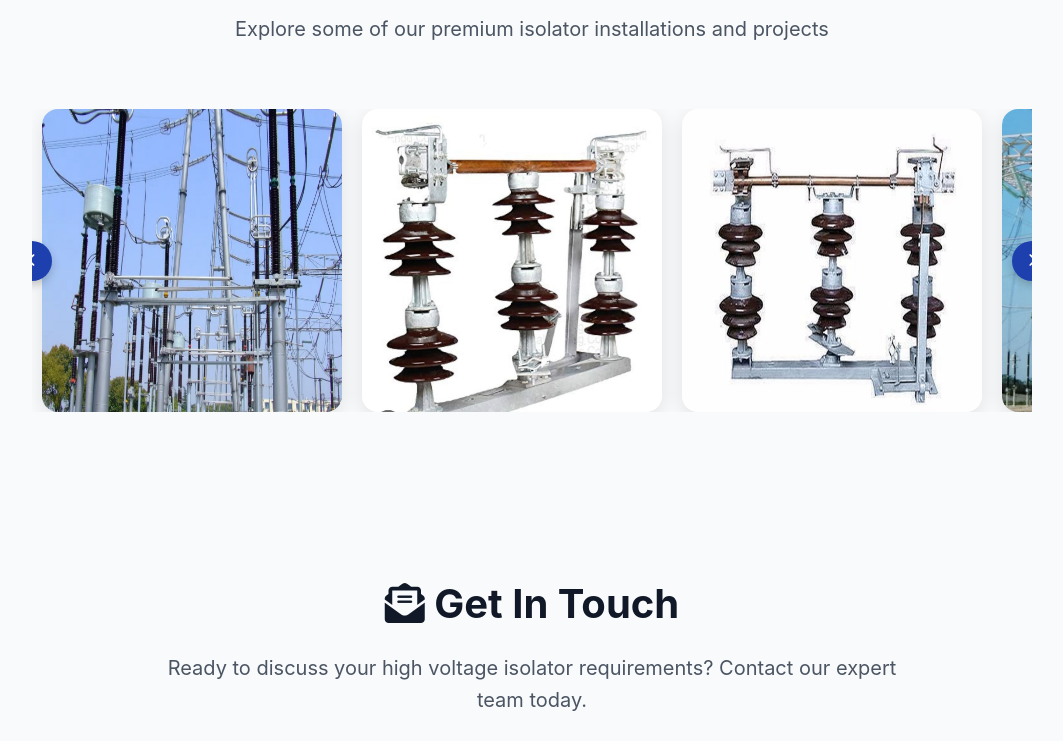
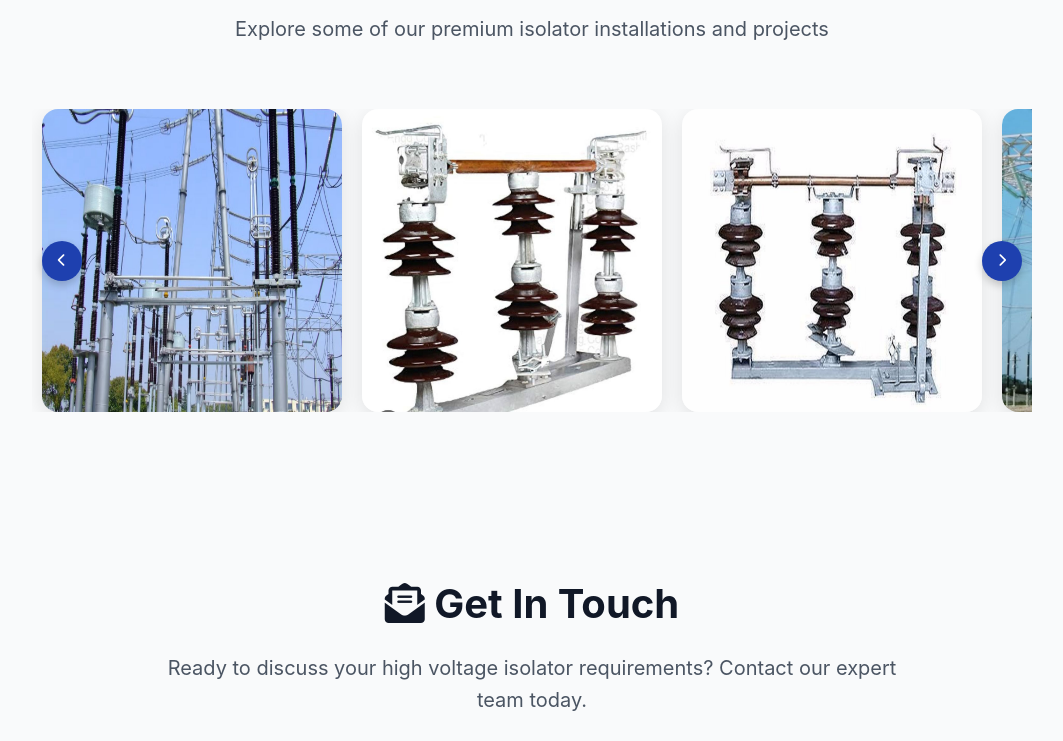
Before and after one commit to vijayarjunreddy5-lgtm/pensarelectric, a plain HTML site: page index.html in a window 1280 px wide. Shown: the part 2932-3673 px from the top of the page, without its empty margins (108-1171 px from the left). Drawn offline with Linux system fonts and the light colour scheme.

Commit message:
Add files via upload

```diff
--- a/index.html
+++ b/index.html
@@ -1068,8 +1068,8 @@
   background: #1d4ed8;
 }
 
-.gallery-btn.prev { left: -20px; }
-.gallery-btn.next { right: -20px; }
+.gallery-btn.prev { left: 10px; }
+.gallery-btn.next { right: 10px; }
 
 @media (max-width: 768px) {
   .gallery-track img {
```
